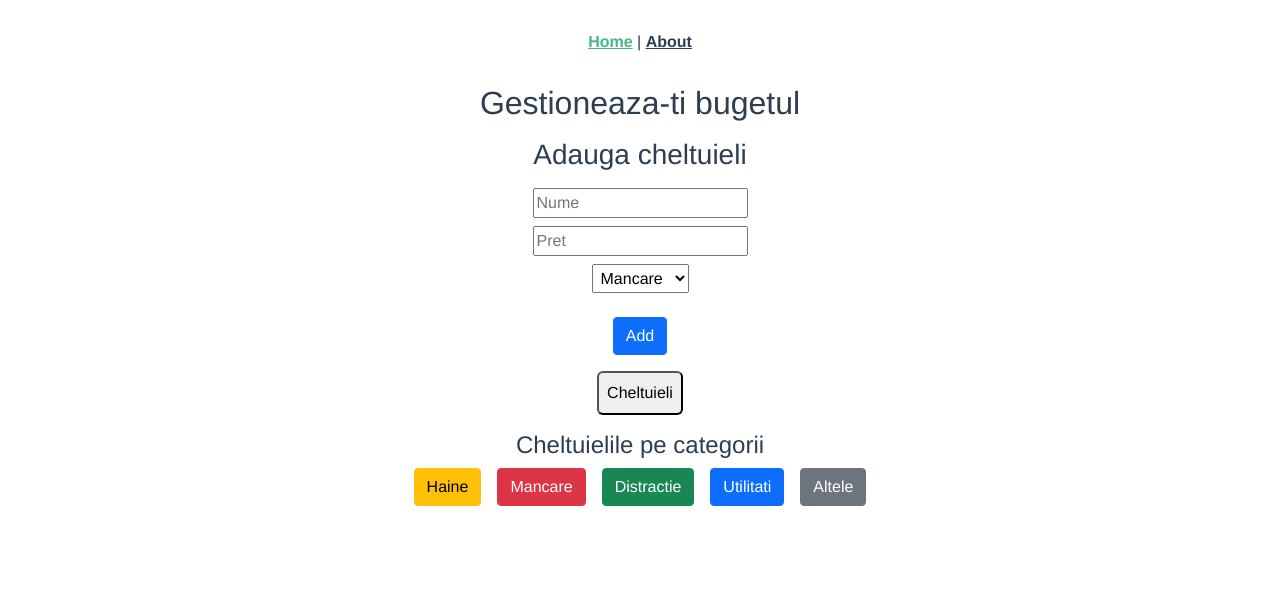
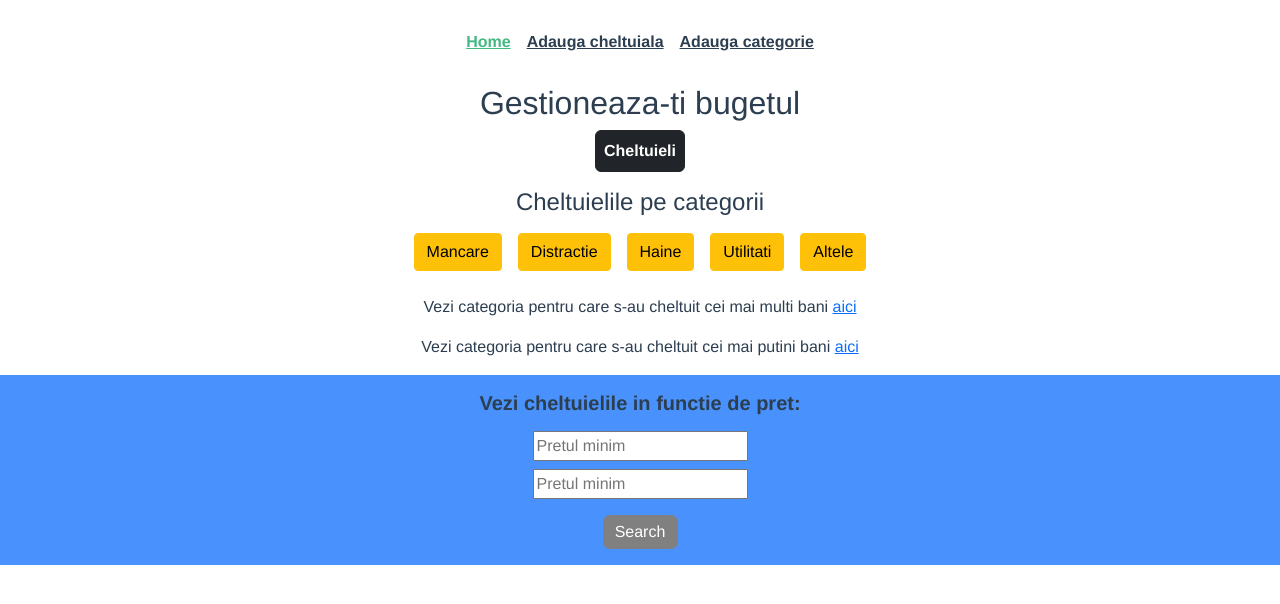
Before and after one commit to BiancaSeleveschi/budget-manager-app-2, a Vue app: page / in a window 1280 px wide. Shown: the top 604 px of the page. Built offline with nearby package versions, Linux system fonts and the light colour scheme.

Commit message:
add changes  - add router-link on ExpensiveCateggory, CheapestCategory, PurchaseForm, CategoryForm  - add getters to PurchaseList, ExpensiveCateggory and heapestCategory  - fix PurchaseCategory (add v-show)

```diff
--- a/src/App.vue
+++ b/src/App.vue
@@ -1,8 +1,13 @@
 <template>
   <div id="app">
     <nav>
-      <router-link to="/">Home</router-link> |
-      <router-link to="/about">About</router-link>
+      <router-link to="/">Home</router-link>
+      <router-link class="mx-3" :to="{ name: 'purchase-form' }"
+        >Adauga cheltuiala</router-link
+      >
+      <router-link :to="{ name: 'category-form' }"
+        >Adauga categorie</router-link
+      >
     </nav>
     <router-view />
   </div>
--- a/src/components/ButtonCategories.vue
+++ b/src/components/ButtonCategories.vue
@@ -1,20 +1,17 @@
 <template>
   <div>
-    <button @click="showHCategory" class="rounded-1 btn btn-warning mx-2">
-      Haine
-    </button>
-    <button @click="showMCategory" class="rounded-1 btn btn-danger mx-2">
-      Mancare
-    </button>
-    <button @click="showDCategory" class="rounded-1 btn btn-success mx-2">
-      Distractie
-    </button>
-    <button @click="showUCategory" class="rounded-1 btn btn-primary mx-2">
-      Utilitati
-    </button>
-    <button @click="showACategory" class="rounded-1 btn btn-secondary mx-2">
-      Altele
-    </button>
+    <div
+      class="d-inline-block"
+      v-for="(category, index) in this.$store.state.categories"
+      :key="index"
+    >
+      <button
+        @click="showPurchases(category)"
+        class="rounded-1 btn btn-warning mx-2 my-2"
+      >
+        {{ category }}
+      </button>
+    </div>
   </div>
 </template>
 
@@ -22,20 +19,8 @@
 export default {
   name: "ButtonCategories",
   methods: {
-    showHCategory() {
-      this.$emit("show-H-category");
-    },
-    showMCategory() {
-      this.$emit("show-M-category");
-    },
-    showDCategory() {
-      this.$emit("show-D-category");
-    },
-    showUCategory() {
-      this.$emit("show-U-category");
-    },
-    showACategory() {
-      this.$emit("show-A-category");
+    showPurchases(category) {
+      this.$emit("show-category", category);
     },
   },
 };
--- a/src/components/PurchaseCard.vue
+++ b/src/components/PurchaseCard.vue
@@ -1,44 +1,25 @@
 <template>
   <div>
-    <div v-if="purchase.category === 'Haine'">
-      <div class="bg-warning m-3 p-2 rounded-2 border border-2">
-        <h3>Name: {{ purchase.name }}</h3>
-        <p>Price: {{ purchase.price }}</p>
-        <p>Category: {{ purchase.category }}</p>
-      </div>
-    </div>
-    <div v-if="purchase.category === 'Mancare'">
-      <div class="bg-danger m-3 p-2 rounded-2 border border-2">
-        <h3>Name: {{ purchase.name }}</h3>
-        <p>Price: {{ purchase.price }}</p>
-        <p>Category: {{ purchase.category }}</p>
-      </div>
-    </div>
-    <div v-if="purchase.category === 'Distractie'">
-      <div class="bg-success m-3 p-2 rounded-2 border border-2">
-        <h3>Name: {{ purchase.name }}</h3>
-        <p>Price: {{ purchase.price }}</p>
-        <p>Category: {{ purchase.category }}</p>
-      </div>
-    </div>
-    <div v-if="purchase.category === 'Utilitati'">
-      <div class="bg-primary m-3 p-2 rounded-2 border border-2">
-        <h3>Name: {{ purchase.name }}</h3>
-        <p>Price: {{ purchase.price }}</p>
-        <p>Category: {{ purchase.category }}</p>
-      </div>
-    </div>
-    <div v-if="purchase.category === 'Altele'">
-      <div class="bg-secondary m-3 p-2 rounded-2 border border-2">
-        <h3>Name: {{ purchase.name }}</h3>
-        <p>Price: {{ purchase.price }}</p>
-        <p>Category: {{ purchase.category }}</p>
-      </div>
+    <div
+      class="m-3 p-2 rounded-2 border border-2"
+      :class="{
+        'bg-warning': purchase.category === 'Haine',
+        'bg-danger': purchase.category === 'Mancare',
+        'bg-success': purchase.category === 'Distractie',
+        'bg-primary': purchase.category === 'Utilitati',
+        'bg-secondary': purchase.category === 'Altele',
+      }"
+    >
+      <h3>Name: {{ purchase.name }}</h3>
+      <p>Price: {{ purchase.price }}</p>
+      <p>Category: {{ purchase.category }}</p>
     </div>
   </div>
 </template>
-
 <script>
+// la crearea unei categoryy noi sa se aleaga si culoarea
+// (folosind un color picker) si se salveaza ca un atributa aditional pt catory
+//se fafsieaza culoarea specifica cateforiei folosind v-bind:style="background: $color}"
 export default {
   // eslint-disable-next-line vue/multi-word-component-names
   name: "PurchaseCard",
--- a/src/components/PurchaseCategory.vue
+++ b/src/components/PurchaseCategory.vue
@@ -2,67 +2,15 @@
   <div>
     <h4>Cheltuielile pe categorii</h4>
     <div>
-      <ButtonCategories
-        @show-A-category="showACategory"
-        @show-H-category="showHCategory"
-        @show-M-category="showMCategory"
-        @show-D-category="showDCategory"
-        @show-U-category="showUCategory"
-      />
+      <ButtonCategories @show-category="showPurchasesByCategory" />
     </div>
-    <div v-show="showH">
+    <div v-show="showPurchase">
       <div
         class="d-inline-block"
         v-for="(purchase, index) in purchases"
         :key="index"
       >
-        <div v-show="purchase.category === catehory1">
-          <PurchaseCard :purchase="purchase" />
-        </div>
-      </div>
-    </div>
-    <div v-show="showM">
-      <div
-        class="d-inline-block"
-        v-for="(purchase, index) in purchases"
-        :key="index"
-      >
-        <div v-show="purchase.category === catehory2">
-          <PurchaseCard :purchase="purchase" />
-        </div>
-      </div>
-    </div>
-    <div v-show="showD">
-      <div
-        class="d-inline-block"
-        v-for="(purchase, index) in purchases"
-        :key="index"
-      >
-        <div v-show="purchase.category === catehory3">
-          <PurchaseCard :purchase="purchase" />
-        </div>
-      </div>
-    </div>
-    <div v-show="showU">
-      <div
-        class="d-inline-block"
-        v-for="(purchase, index) in purchases"
-        :key="index"
-      >
-        <div v-show="purchase.category === catehory4">
-          <PurchaseCard :purchase="purchase" />
-        </div>
-      </div>
-    </div>
-    <div v-show="showA">
-      <div
-        class="d-inline-block"
-        v-for="(purchase, index) in purchases"
-        :key="index"
-      >
-        <div v-show="purchase.category === catehory5">
-          <PurchaseCard :purchase="purchase" />
-        </div>
+        <PurchaseCard :purchase="purchase" />
       </div>
     </div>
   </div>
@@ -78,53 +26,13 @@ export default {
   data() {
     return {
       purchases: this.$store.state.purchases,
-      showH: false,
-      showM: false,
-      showD: false,
-      showU: false,
-      showA: false,
-      catehory1: "Haine",
-      catehory2: "Mancare",
-      catehory3: "Distractie",
-      catehory4: "Utilitati",
-      catehory5: "Altele",
+      showPurchase: false,
     };
   },
   methods: {
-    showHCategory() {
-      this.showH = !this.showH;
-      this.showD = false;
-      this.showM = false;
-      this.showU = false;
-      this.showA = false;
-    },
-    showMCategory() {
-      this.showM = !this.showM;
-      this.showD = false;
-      this.showH = false;
-      this.showU = false;
-      this.showA = false;
-    },
-    showDCategory() {
-      this.showD = !this.showD;
-      this.showH = false;
-      this.showM = false;
-      this.showU = false;
-      this.showA = false;
-    },
-    showUCategory() {
-      this.showU = !this.showU;
-      this.showD = false;
-      this.showM = false;
-      this.showH = false;
-      this.showA = false;
-    },
-    showACategory() {
-      this.showA = !this.showA;
-      this.showD = false;
-      this.showM = false;
-      this.showU = false;
-      this.showH = false;
+    showPurchasesByCategory(category) {
+      this.purchases = this.$store.getters.getPurchasesByCategory(category);
+      this.showPurchase = true;
     },
   },
 };
--- a/src/router/index.js
+++ b/src/router/index.js
@@ -1,6 +1,10 @@
 import Vue from "vue";
 import VueRouter from "vue-router";
 import PurchaseList from "@/views/PurchaseList";
+import PurchaseForm from "@/views/PurchaseForm";
+import CategoryForm from "@/views/CategoryForm";
+import ExpensiveCategory from "@/views/ExpensiveCategory";
+import CheapestCategory from "@/views/CheapestCategory";
 
 Vue.use(VueRouter);
 
@@ -9,6 +13,26 @@ const routes = [
     path: "/",
     name: "purchase-list",
     component: PurchaseList,
+  },
+  {
+    path: "/add/purchase",
+    name: "purchase-form",
+    component: PurchaseForm,
+  },
+  {
+    path: "/add/category",
+    name: "category-form",
+    component: CategoryForm,
+  },
+  {
+    path: "/show/category/expensive",
+    name: "expensive-category",
+    component: ExpensiveCategory,
+  },
+  {
+    path: "/show/category/cheapest",
+    name: "cheapest-category",
+    component: CheapestCategory,
   },
 ];
 
--- a/src/store/index.js
+++ b/src/store/index.js
@@ -56,7 +56,7 @@ export default new Vuex.Store({
   },
   getters: {
     getCategoryWithMaxPrice: (state) => {
-      let maxPrice = 0;
+      let maxPrice = Number.MIN_SAFE_INTEGER;
       let category;
       for (let i = 0; i < state.purchases.length; i++) {
         if (state.purchases[i].price > maxPrice) {
@@ -65,6 +65,28 @@ export default new Vuex.Store({
         }
       }
       return category;
+    },
+    getCategoryWithMinPrice: (state) => {
+      let minPrice = Number.MAX_SAFE_INTEGER;
+      let category;
+      for (let i = 0; i < state.purchases.length; i++) {
+        if (state.purchases[i].price < minPrice) {
+          minPrice = state.purchases[i].price;
+          category = state.purchases[i].category;
+        }
+      }
+      return category;
+    },
+    getPurchasesByCategory: (state) => (category) => {
+      return state.purchases.filter((p) => p.category === category);
+    },
+    getPurchasesCategory: (state) => (category) => {
+      return state.categories.push(category);
+    },
+    getPurchaseByPrice: (state) => (maxPrice, minPrice) => {
+      return state.purchases.filter(
+        (p) => p.price < maxPrice && p.price > minPrice
+      );
     },
   },
   mutations: {
--- /dev/null
+++ b/src/views/CategoryForm.vue
@@ -0,0 +1,24 @@
+<template>
+  <div>
+    <input v-model="purchaseCategory" placeholder="category" type="text" />
+    <button @click="addCategory" class="add-button">Add</button>
+  </div>
+</template>
+
+<script>
+export default {
+  name: "CategoryForm",
+  data() {
+    return {
+      purchaseCategory: "",
+    };
+  },
+  methods: {
+    addCategory() {
+      this.$store.getters.getPurchasesCategory(this.purchaseCategory);
+    },
+  },
+};
+</script>
+
+<style scoped></style>
--- /dev/null
+++ b/src/views/CheapestCategory.vue
@@ -0,0 +1,23 @@
+<template>
+  <div>
+    <h3>Categoria este: {{ categoryWithMinPrice }}</h3>
+  </div>
+</template>
+
+<script>
+export default {
+  name: "CheapestCategory",
+  data() {
+    return {
+      categoryWithMinPrice: this.getCategoryWithMinPrice(),
+    };
+  },
+  methods: {
+    getCategoryWithMinPrice() {
+      return this.$store.getters.getCategoryWithMinPrice;
+    },
+  },
+};
+</script>
+
+<style scoped></style>
--- /dev/null
+++ b/src/views/ExpensiveCategory.vue
@@ -0,0 +1,27 @@
+<template>
+  <div>
+    <h3>
+      Categoria este:
+      <span class="bg-secondary rounded-2 p-3">{{ categoryWithMaxPrice }}</span>
+    </h3>
+  </div>
+</template>
+
+<script>
+export default {
+  name: "ExpensiveCategory",
+  data() {
+    return {
+      categoryWithMaxPrice: this.getCategoryWithMaxPrice(),
+    };
+  },
+  methods: {
+    getCategoryWithMaxPrice() {
+      // console.log(this.$store.getters.getCategoryWithMaxPrice);
+      return this.$store.getters.getCategoryWithMaxPrice;
+    },
+  },
+};
+</script>
+
+<style scoped></style>
--- a/src/components/PurchaseForm.vue
+++ b/src/views/PurchaseForm.vue
@@ -1,5 +1,6 @@
 <template>
-  <div>
+  <div class="bg-success">
+    <h1 class="mb-4">Adauga cheltuieli</h1>
     <input
       v-model="purchase.name"
       class="d-block m-auto mb-2"
@@ -20,9 +21,7 @@
         {{ category }}
       </option>
     </select>
-    <button @click="addPurchase" class="btn btn-primary my-3 rounded-1">
-      Add
-    </button>
+    <button @click="addPurchase" class="add-button my-3">Add</button>
   </div>
 </template>
 
--- a/src/views/PurchaseList.vue
+++ b/src/views/PurchaseList.vue
@@ -1,11 +1,9 @@
 <template>
   <div>
     <h2>Gestioneaza-ti bugetul</h2>
-    <h3 class="my-3">Adauga cheltuieli</h3>
-    <PurchaseForm />
     <button
       @click="displayAllPurchases"
-      class="d-block m-auto mb-3 rounded-2 p-2"
+      class="d-block m-auto mb-3 rounded-2 p-2 btn btn-dark fw-bold"
     >
       Cheltuieli
     </button>
@@ -19,12 +17,45 @@
       </div>
     </div>
     <PurchaseCategory />
+    <p class="my-3">
+      Vezi categoria pentru care s-au cheltuit cei mai multi bani
+      <router-link :to="{ name: 'expensive-category' }">aici</router-link>
+    </p>
+    <p class="my-3">
+      Vezi categoria pentru care s-au cheltuit cei mai putini bani
+      <router-link :to="{ name: 'cheapest-category' }">aici</router-link>
+    </p>
+    <div class="p-3 bg-primary bg-opacity-75">
+      <h5 class="fw-bold mb-3">Vezi cheltuielile in functie de pret:</h5>
+      <input
+        class="d-block m-auto my-2"
+        v-model="minPrice"
+        type="number"
+        placeholder="Pretul minim"
+      />
+      <input
+        class="d-block m-auto my-2"
+        v-model="maxPrice"
+        type="number"
+        placeholder="Pretul minim"
+      />
+      <button @click="searchByPrice" class="search-button mt-2">Search</button>
+      <div v-show="showPurchaseByPrice">
+        <div
+          v-for="(purchase, index) in purchases"
+          :key="index"
+          class="d-inline-block"
+        >
+          <PurchaseCard :purchase="purchase" />
+        </div>
+      </div>
+    </div>
   </div>
 </template>
 
 <script>
 import PurchaseCard from "@/components/PurchaseCard";
-import PurchaseForm from "@/components/PurchaseForm";
+import PurchaseForm from "@/views/PurchaseForm";
 import PurchaseCategory from "@/components/PurchaseCategory";
 
 export default {
@@ -34,24 +65,56 @@ export default {
   data() {
     return {
       showAllPurchases: false,
-      categoryWithMaxPrice: this.getCategoryWithMaxPrice(),
+      minPrice: "",
+      maxPrice: "",
+      purchases: this.$store.state.purchases,
+      showPurchaseByPrice: false,
     };
   },
-  computed: {
-    purchases() {
-      return this.$store.state.purchases;
-    },
-  },
+  // computed: {
+  //   purchases() {
+  //     return this.$store.state.purchases;
+  //   },
+  // },
   methods: {
     displayAllPurchases() {
       this.showAllPurchases = !this.showAllPurchases;
     },
-    getCategoryWithMaxPrice() {
-      // console.log(this.$store.getters.getCategoryWithMaxPrice);
-      return this.$store.getters.getCategoryWithMaxPrice;
+    searchByPrice() {
+      this.purchases = this.$store.getters.getPurchaseByPrice(
+        this.maxPrice,
+        this.minPrice
+      );
+      this.showPurchaseByPrice = true;
     },
   },
 };
 </script>
 
-<style></style>
+<style>
+.add-button {
+  background: #175dff;
+  color: white;
+  border-radius: 7px;
+  border: none;
+  padding: 5px;
+  width: 50px;
+}
+
+.add-button:hover {
+  background: #1235ea;
+}
+
+.search-button {
+  background: gray;
+  color: white;
+  border-radius: 7px;
+  border: none;
+  padding: 5px;
+  width: 75px;
+}
+
+.search-button:hover {
+  background: #5b5b5b;
+}
+</style>
```
